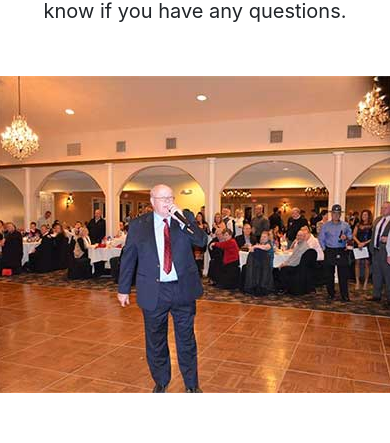
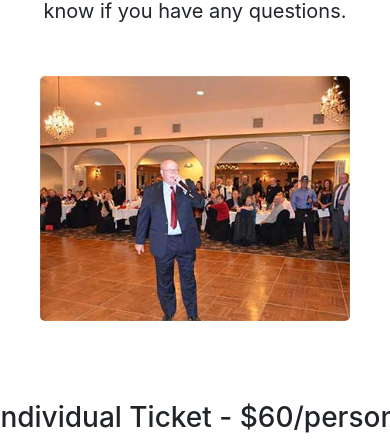
Before and after one commit to khepf/nef, a React (Create React App) app: page /benefit in a window 390 px wide. Shown: the part 632-1075 px from the top of the page. Built offline with nearby package versions, Linux system fonts and the light colour scheme.

Commit message:
benefit page img max-width 100%

```diff
--- a/src/App.css
+++ b/src/App.css
@@ -198,6 +198,10 @@ Footer {
     min-height: 300px;
   }
 
+  .Benefit1pic, .Benefit6pic {
+    max-width: 100%;
+  }
+
 
 
 
--- a/src/components/BenefitSections.js
+++ b/src/components/BenefitSections.js
@@ -31,7 +31,7 @@ class BenefitSections extends Component {
             </p>
           </div>
           <div className="BenefitSection1-2">
-            <img src={benefit1} alt="" />
+            <img src={benefit1} alt="Benefit 1" className="Benefit1pic" />
           </div>
         </section>
         <section className="BenefitSection2">
@@ -135,7 +135,7 @@ class BenefitSections extends Component {
 
         <section className="BenefitSection4">
           <div className="BenefitSection4-1">
-          <img src={benefit6} alt="" />
+          <img src={benefit6} alt="Benefit 6" className="Benefit6pic" />
 
           </div>
           <div className="BenefitSection4-2">
```
